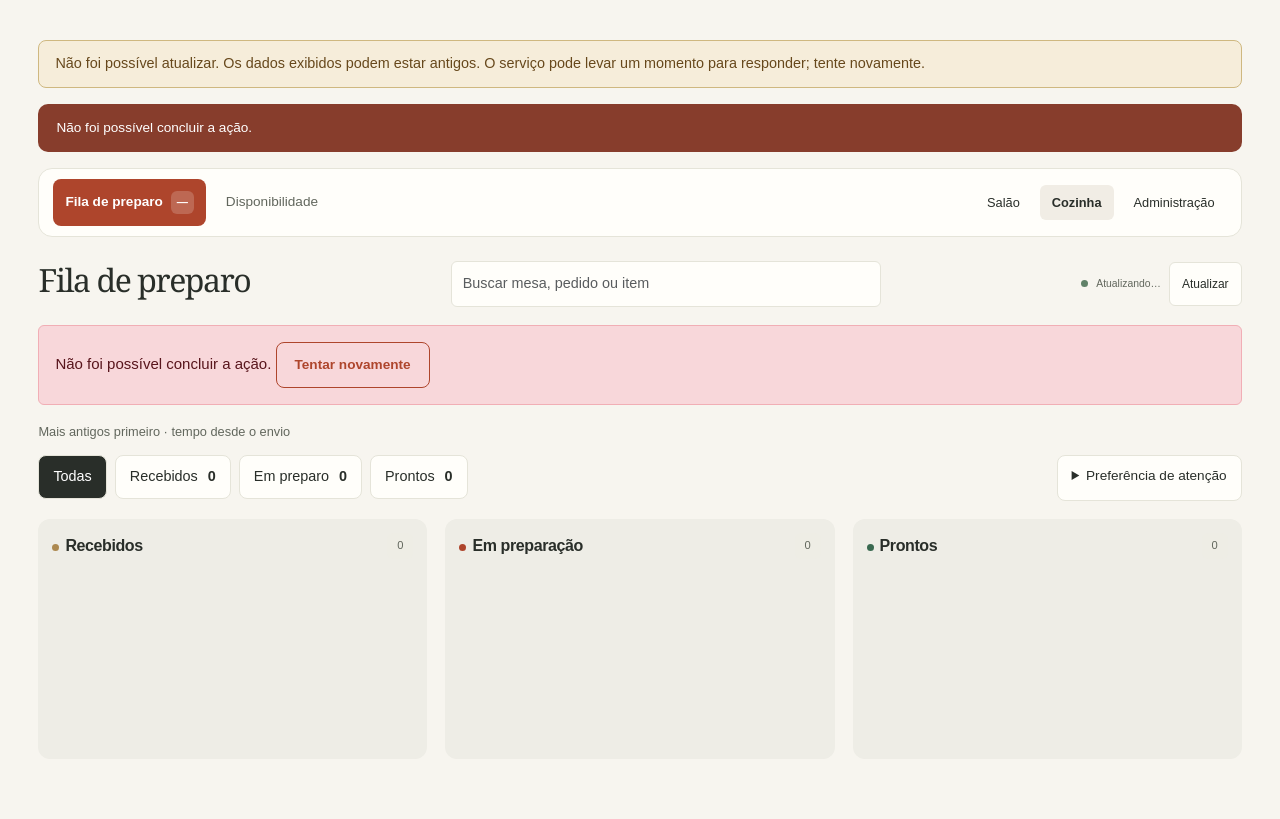
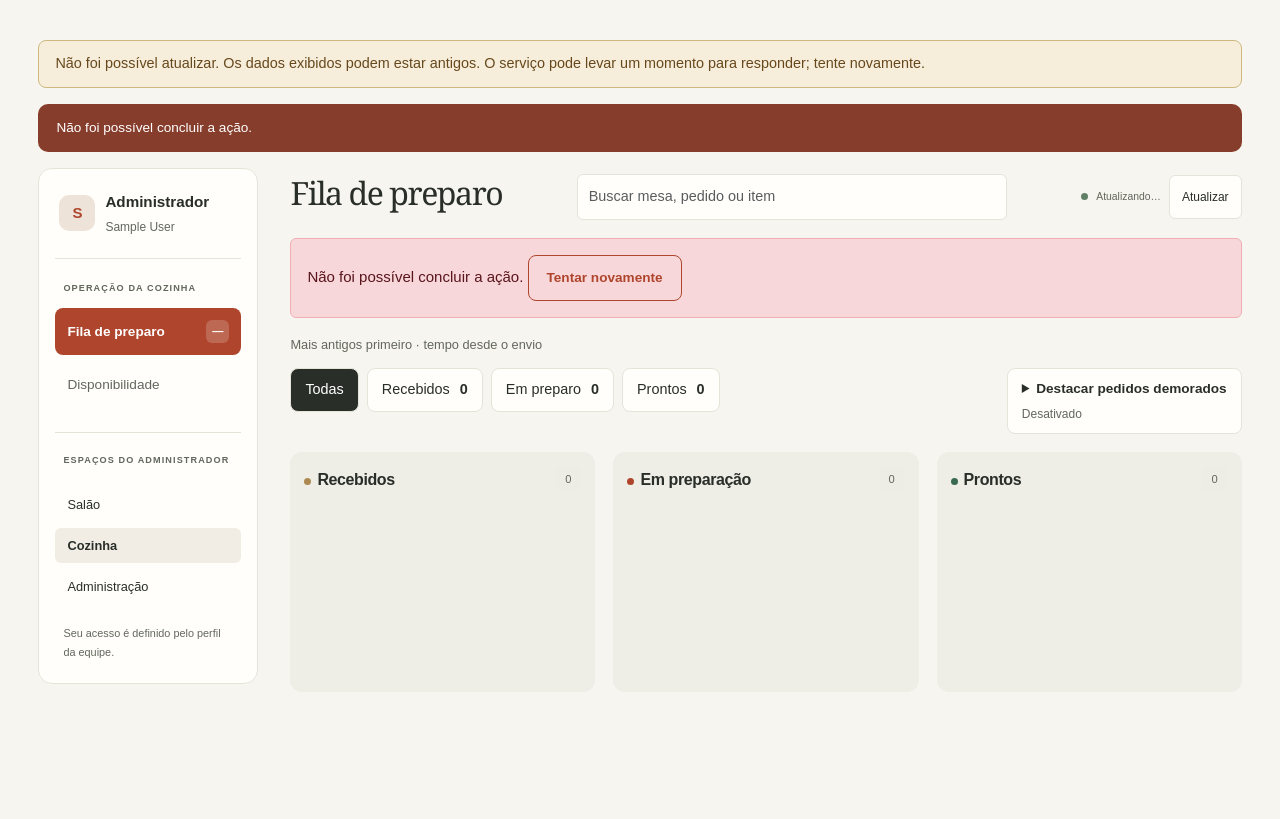
Before and after one commit to MHzin15/MesaFacil---Trabalho-Back-End, a Django app: page /cozinha/ in a window 1280 px wide. Shown: the part 86-905 px from the top of the page. After the commit the page ends 770 px from the top, so only its background shows below. Run offline with Django 5.2, Linux system fonts and the light colour scheme; the visitor is signed in with stand-in values (Sample User, id 1); parts of the project's set-up code (start-up, migrations or seed data) failed here and were passed over; some libraries are stand-ins or nearby versions.

Commit message:
Padroniza navegacao lateral da cozinha e esclarece destaque de pedidos

```diff
--- a/static/css/equipe.css
+++ b/static/css/equipe.css
@@ -123,19 +123,13 @@ body[data-page=garcom] .site-footer,body[data-page=cozinha] .site-footer{display
 }
 
 /* Operação: informação de trabalho à frente do cabeçalho. */
-body[data-page=cozinha] .staff-workspace{grid-template-columns:minmax(0,1fr);gap:18px}
-body[data-page=cozinha] .staff-sidebar{position:static;display:flex;align-items:center;justify-content:space-between;gap:16px;padding:10px 14px;flex-wrap:wrap}
-body[data-page=cozinha] .staff-profile,body[data-page=cozinha] .staff-sidebar>.sidebar-caption,body[data-page=cozinha] .workspace-help{display:none}
-body[data-page=cozinha] .staff-nav{display:flex;gap:8px;flex-wrap:wrap}
-body[data-page=cozinha] .workspace-switch{display:flex;gap:8px;align-items:center;margin:0;padding:0;border:0}
-body[data-page=cozinha] .workspace-switch .sidebar-caption{display:none}
 .staff-heading{margin-bottom:18px;gap:16px;align-items:center}
 .staff-heading h1{font-size:2rem;margin-bottom:6px}
 .staff-heading .eyebrow{display:none}
 .staff-heading p.muted{font-size:.9rem}
 body[data-page=cozinha] .staff-heading #workspace-description{display:none}
-body[data-page=cozinha] .staff-heading{flex-wrap:nowrap}
-body[data-page=cozinha] .kitchen-main-search{flex:1;max-width:430px;width:auto}
+body[data-page=cozinha] .staff-heading{flex-wrap:wrap}
+body[data-page=cozinha] .kitchen-main-search{flex:1 1 240px;max-width:430px;min-width:0;width:auto}
 body[data-page=cozinha] .workspace-sync{max-width:none;flex-wrap:nowrap}
 body[data-staff-view=disponibilidade] .kitchen-main-search{display:none}
 .queue-caption{margin:0 0 12px}
@@ -146,7 +140,8 @@ body[data-staff-view=disponibilidade] .kitchen-main-search{display:none}
 .kitchen-stages [aria-pressed=true]{background:var(--ink);color:white}
 .kitchen-stages span{padding-left:6px;font-weight:700}
 .kitchen-preferences{max-width:300px;font-size:.85rem;background:var(--surface);border:1px solid var(--line);border-radius:8px;padding:10px 14px}
-.kitchen-preferences summary{cursor:pointer;min-height:24px}
+.kitchen-preferences summary{cursor:pointer;min-height:24px;font-weight:600}
+.kitchen-attention-status{display:block;margin-top:6px;font-size:.75rem;color:var(--muted);font-weight:400}
 .kitchen-preferences label{display:block;margin:12px 0 6px}
 .kitchen-preferences p{margin:10px 0 0}
 .staff-main .kanban{align-items:start;grid-template-columns:repeat(3,minmax(0,1fr));gap:18px}
@@ -182,7 +177,6 @@ body[data-staff-view=disponibilidade] .kitchen-main-search{display:none}
   .staff-sidebar .staff-profile,.staff-sidebar>.sidebar-caption,.staff-sidebar .workspace-help{display:none}
   .staff-sidebar .workspace-switch{display:flex;gap:8px;flex-wrap:wrap;margin:8px 0 0;padding:8px 0 0}
   .staff-sidebar .workspace-switch .sidebar-caption{display:none}
-  body[data-page=cozinha] .staff-sidebar .workspace-switch{margin:0;padding:0;border:0}
   .staff-heading{margin-bottom:16px;gap:10px}
   .staff-heading h1{font-size:1.8rem}
   body[data-page=cozinha] .staff-heading{display:grid;grid-template-columns:minmax(0,1fr) auto;gap:12px}
--- a/static/js/cozinha.js
+++ b/static/js/cozinha.js
@@ -7,10 +7,17 @@
   let stage = window.matchMedia('(max-width:900px)').matches ? 'RECEBIDO' : 'TODOS';
   const preference = byId('kitchen-attention');
   try { preference.value = localStorage.getItem('mf-kitchen-attention') || '0'; } catch {}
+  if (!preference.value || !preference.validity.valid) preference.value = '0';
+  function attentionStatus() {
+    const minutes = Number(preference.value);
+    byId('kitchen-attention-status').textContent = minutes > 0 ? `Ativado · após ${minutes} min` : 'Desativado';
+    MF.updateAges();
+  }
+  attentionStatus();
   preference.addEventListener('change', () => {
     if (!preference.reportValidity()) return;
     try { localStorage.setItem('mf-kitchen-attention', preference.value); } catch {}
-    MF.updateAges();
+    attentionStatus();
   });
   document.querySelectorAll('[data-kitchen-stage]').forEach(button => button.addEventListener('click', () => {
     stage = button.dataset.kitchenStage; renderQueue();
--- a/templates/restaurante/cozinha.html
+++ b/templates/restaurante/cozinha.html
@@ -6,7 +6,7 @@
 {% block workspace_content %}
 <section data-staff-screen="fila" {% if equipe_tela != 'fila' %}hidden{% endif %}>
   <p class="queue-caption muted small">Mais antigos primeiro · tempo desde o envio</p>
-  <div class="kitchen-controls"><div class="kitchen-stages" role="group" aria-label="Etapa do pedido"><button data-kitchen-stage="TODOS" type="button" aria-pressed="true">Todas</button><button data-kitchen-stage="RECEBIDO" type="button" aria-pressed="false">Recebidos <span id="stage-RECEBIDO">0</span></button><button data-kitchen-stage="EM_PREPARACAO" type="button" aria-pressed="false">Em preparo <span id="stage-EM_PREPARACAO">0</span></button><button data-kitchen-stage="PRONTO" type="button" aria-pressed="false">Prontos <span id="stage-PRONTO">0</span></button></div><details class="kitchen-preferences"><summary>Preferência de atenção</summary><label for="kitchen-attention">Destacar pedidos após (minutos)</label><input id="kitchen-attention" class="form-control" type="number" min="0" max="240" step="1" value="0"><p class="small muted">Só neste aparelho. Use 0 para desativar. É tempo desde o pedido, sem previsão de entrega.</p></details></div>
+  <div class="kitchen-controls"><div class="kitchen-stages" role="group" aria-label="Etapa do pedido"><button data-kitchen-stage="TODOS" type="button" aria-pressed="true">Todas</button><button data-kitchen-stage="RECEBIDO" type="button" aria-pressed="false">Recebidos <span id="stage-RECEBIDO">0</span></button><button data-kitchen-stage="EM_PREPARACAO" type="button" aria-pressed="false">Em preparo <span id="stage-EM_PREPARACAO">0</span></button><button data-kitchen-stage="PRONTO" type="button" aria-pressed="false">Prontos <span id="stage-PRONTO">0</span></button></div><details class="kitchen-preferences"><summary>Destacar pedidos demorados<span id="kitchen-attention-status" class="kitchen-attention-status" role="status">Desativado</span></summary><label for="kitchen-attention">Destacar após quantos minutos?</label><input id="kitchen-attention" class="form-control" type="number" min="0" max="240" step="1" value="0" aria-describedby="kitchen-attention-help"><p id="kitchen-attention-help" class="small muted">Adiciona uma borda amarela aos pedidos que atingirem esse tempo desde o envio. Não emite som nem altera a fila. Use 0 para desativar. Salvo apenas neste aparelho.</p></details></div>
   <div class="kanban"><section class="kanban-column"><div class="column-heading"><h2><span class="status-dot received"></span>Recebidos</h2><span id="count-RECEBIDO" class="count-badge">0</span></div><div id="RECEBIDO"></div></section><section class="kanban-column"><div class="column-heading"><h2><span class="status-dot preparing"></span>Em preparação</h2><span id="count-EM_PREPARACAO" class="count-badge">0</span></div><div id="EM_PREPARACAO"></div></section><section class="kanban-column"><div class="column-heading"><h2><span class="status-dot ready"></span>Prontos</h2><span id="count-PRONTO" class="count-badge">0</span></div><div id="PRONTO"></div></section></div>
 </section>
 <section data-staff-screen="disponibilidade" {% if equipe_tela != 'disponibilidade' %}hidden{% endif %}>
```
